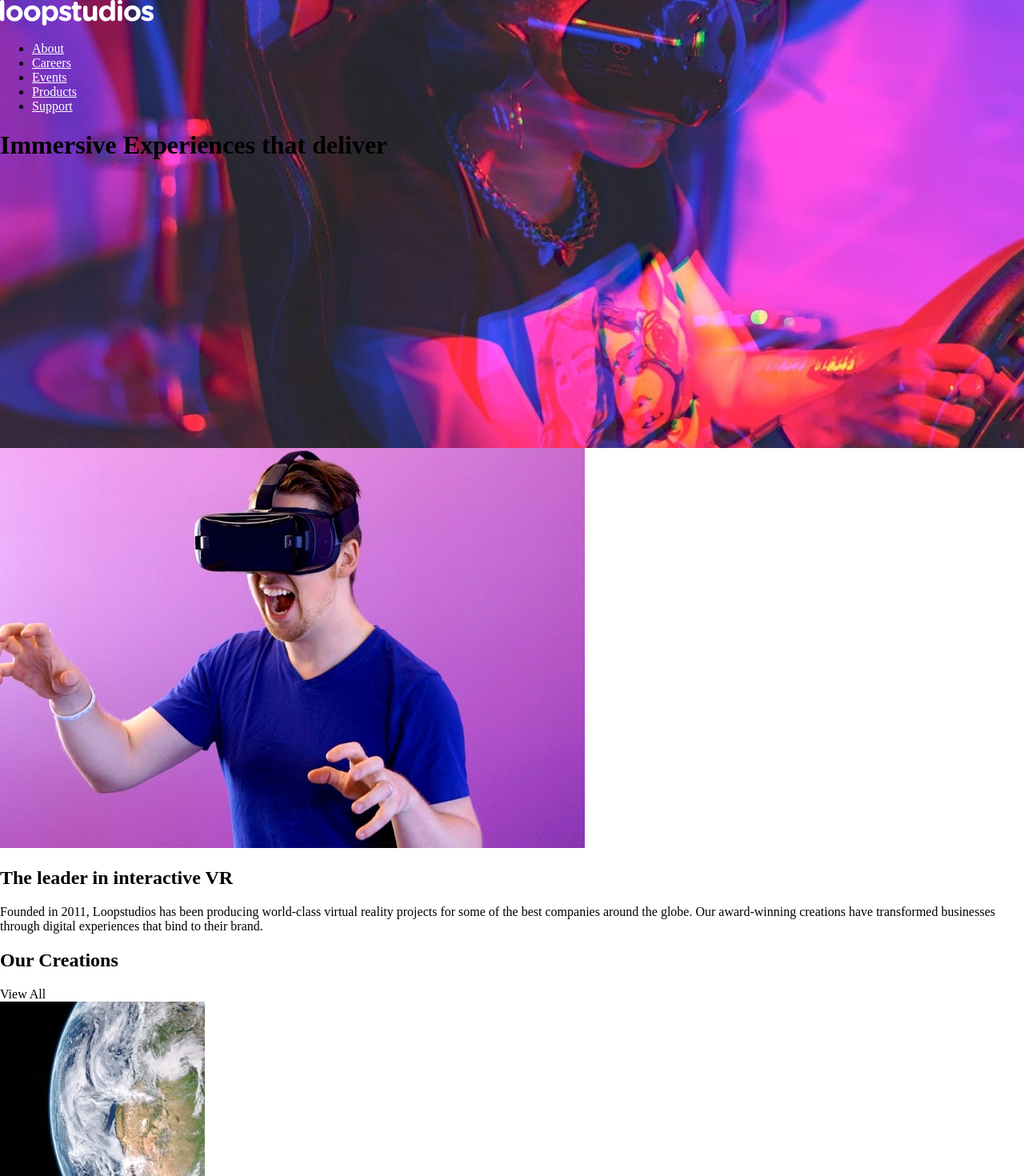
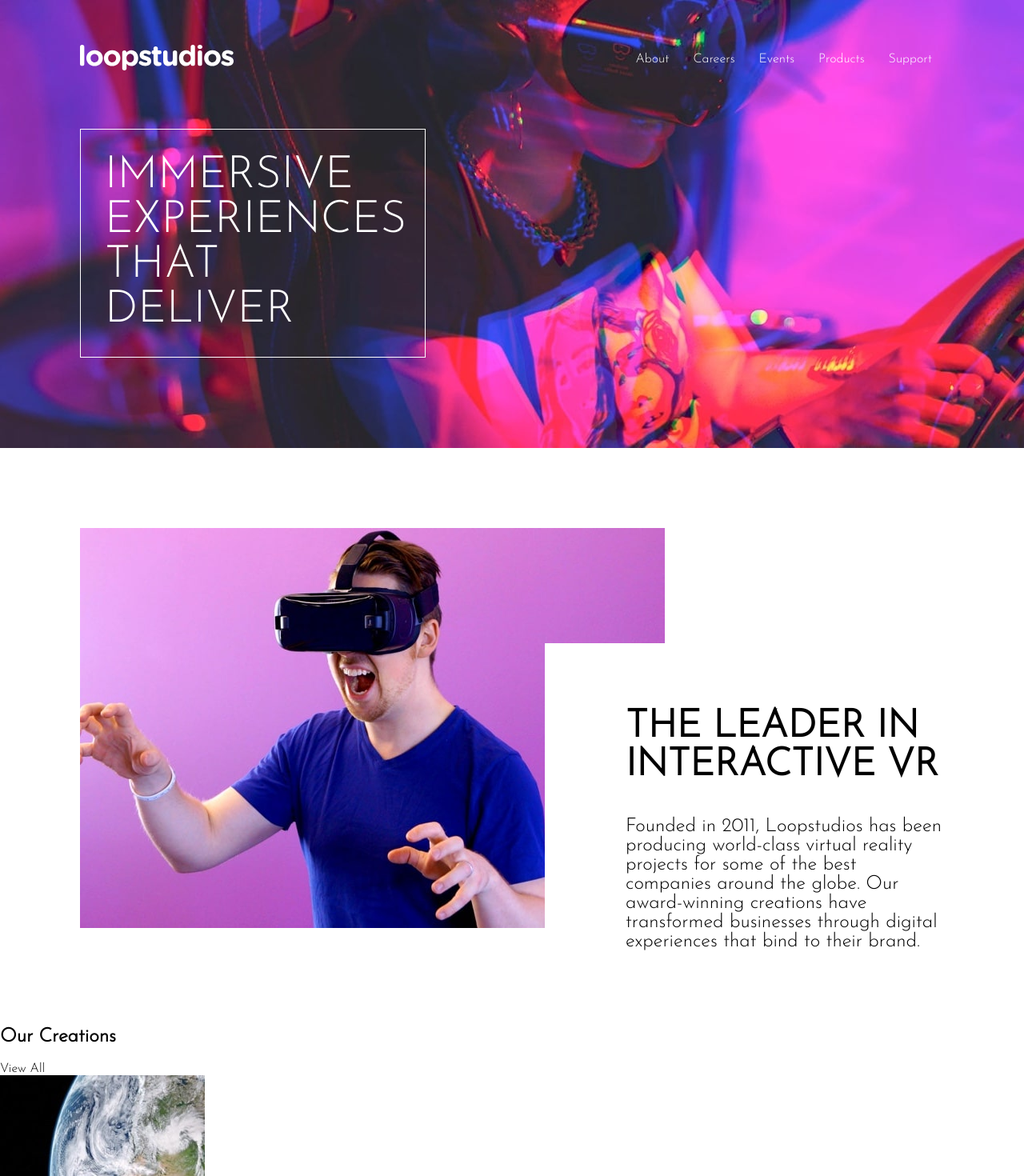
Before and after one commit to frontender007/loopstudio, a React (Create React App) app: page / in a window 1280 px wide. Shown: the top 1470 px of the page at 80% size. Built offline with nearby package versions, Linux system fonts and the light colour scheme.

Commit message:
Header and main section mostly done

```diff
--- a/src/components/Header.jsx
+++ b/src/components/Header.jsx
@@ -4,7 +4,9 @@ const Header = () => {
     return (
         <header>
             <Navbar />
-            <h1>Immersive Experiences that deliver</h1>
+            <div className="callout">
+                <h1>Immersive Experiences that deliver</h1>
+            </div>
         </header>
     )
 }
--- a/src/components/Main.jsx
+++ b/src/components/Main.jsx
@@ -1,10 +1,10 @@
 const Main = () => {
     return (
-        <section>
-           <div>
+        <section className="main">
+           <div className="vr-illustration">
                <img src="/images/desktop/image-interactive.jpg" alt="VR Image" />
            </div>
-           <div>
+           <div className="vr-description">
                <h2>The leader in interactive VR</h2>
                <p>
                 Founded in 2011, Loopstudios has been producing world-class virtual reality
--- a/src/index.css
+++ b/src/index.css
@@ -1,15 +1,109 @@
+@import url('https://fonts.googleapis.com/css2?family=Alata&family=Josefin+Sans:wght@300&display=swap');
+
+
+/*
+
+font-family: 'Alata', sans-serif;
+font-family: 'Josefin Sans', sans-serif;
+
+*/
+
+* {
+  box-sizing: border-box;
+}
+
 body {
   margin: 0;
   padding: 0;
+  font-family: 'Josefin Sans', sans-serif;
+}
+
+#root {
+  max-width: 1440px;
+  width: 100%;
+  margin: 0 auto;
 }
 
 header {
   height: 560px;
   background-image: url('./image-hero.jpg');
+  background-repeat: no-repeat;
+  display: flex;
+  justify-content: flex-start;
+  flex-wrap: wrap;
+  padding: 50px 100px;
+  align-items: baseline;
 }
+
+.navbar, .callout {
+  width: 100%;
+}
+
+.navbar {
+  display: flex;
+  justify-content: space-between;
+  align-items: center;
+}
+
+nav ul {
+  display: flex;
+  justify-content: center;
+  align-items: center;
+}
+
+nav ul li {
+  margin: 0 15px;
+  list-style-type: none;
+}
+
+
+.callout {
+  border: 1px solid hsl(0, 0%, 100%);
+  padding: 30px;
+  width: 40%;
+
+}
+
+
+.callout>h1 {
+  font-size: 56px;
+  color: hsl(0, 0%, 100%);
+  margin: 0;
+  padding: 0;
+  text-transform: uppercase;
+  font-weight: normal;
+}
+
+
+.main {
+  display: flex;
+  padding: 100px;
+  justify-content: flex-end;
+  align-items: flex-end;
+}
+
+.main h2 {
+  text-transform: uppercase;
+  font-size: 48px;
+}
+
+.vr-description {
+  height: 360px;
+  background-color: hsl(0, 0%, 100%);
+  border: 1px solid hsl(0, 0%, 100%);
+  margin-left: -150px;
+  padding: 40px 0 0 100px;
+}
+
+.vr-description p {
+  font-size: 24px;
+}
+
+
 
 a {
   color: hsl(0, 0%, 100%);
+  text-decoration: none;
 }
 
 footer {
```
